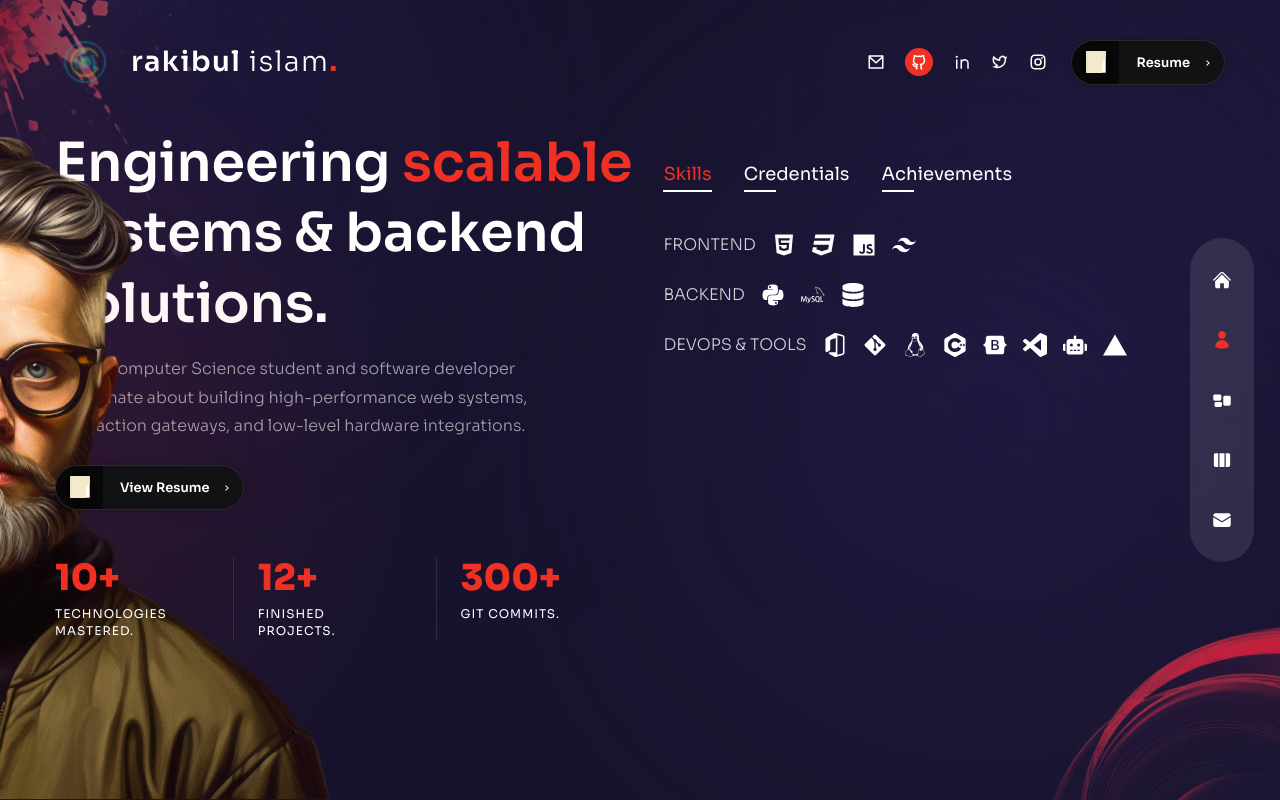
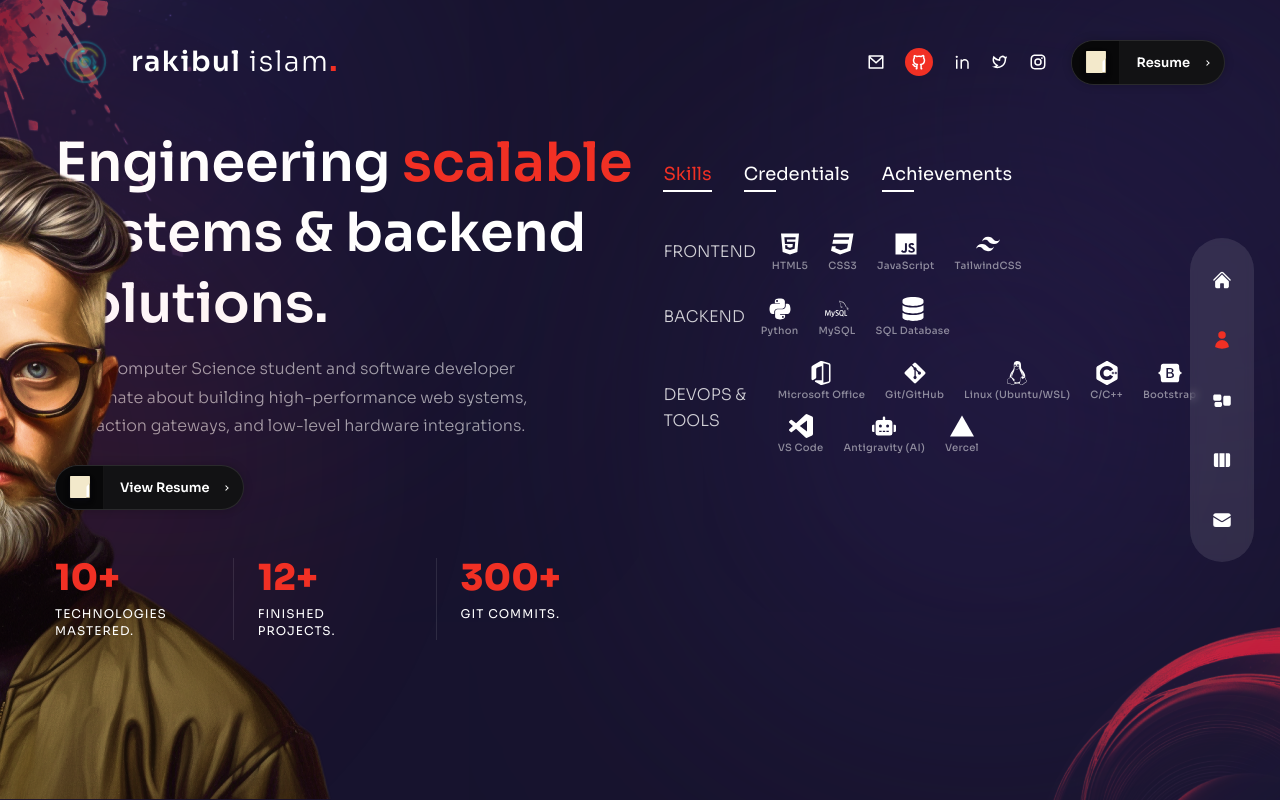
Before and after one commit to itpRakib/Portfolio-main, a Next.js app in the folder modern-portfolio-main/: page /about in a window 1280 px wide. Built offline with nearby package versions, Linux system fonts and the light colour scheme.

Commit message:
Fix skill names: show as always-visible labels below icons instead of hidden hover tooltips

```diff
--- a/modern-portfolio-main/pages/about/index.jsx
+++ b/modern-portfolio-main/pages/about/index.jsx
@@ -326,24 +326,20 @@ const About = () => {
 
                 {/* icons if available */}
                 {item.icons && (
-                  <div className="flex gap-x-4">
+                  <div className="flex flex-wrap gap-x-5 gap-y-3">
                     {item.icons.map((iconObj, iconI) => {
                       const Icon = iconObj.Icon;
                       const name = iconObj.name;
                       return (
                         <div
                           key={iconI}
-                          className="relative group/icon text-2xl text-white transition-all duration-200 hover:text-accent hover:scale-110 cursor-pointer"
+                          className="flex flex-col items-center gap-y-1 text-white transition-all duration-200 hover:text-accent hover:scale-110 cursor-pointer"
                         >
-                          <Icon />
-                          {/* tooltip */}
+                          <Icon className="text-2xl" />
                           {name && (
-                            <div className="absolute bottom-full left-1/2 -translate-x-1/2 mb-2 hidden group-hover/icon:flex flex-col items-center z-50">
-                              <span className="relative z-10 p-2 text-xs leading-none text-primary whitespace-nowrap bg-white rounded shadow-lg font-semibold">
-                                {name}
-                              </span>
-                              <div className="w-2 h-2 -mt-1 rotate-45 bg-white"></div>
-                            </div>
+                            <span className="text-[10px] leading-tight text-white/50 group-hover/icon:text-accent whitespace-nowrap font-medium tracking-wide">
+                              {name}
+                            </span>
                           )}
                         </div>
                       );
```
